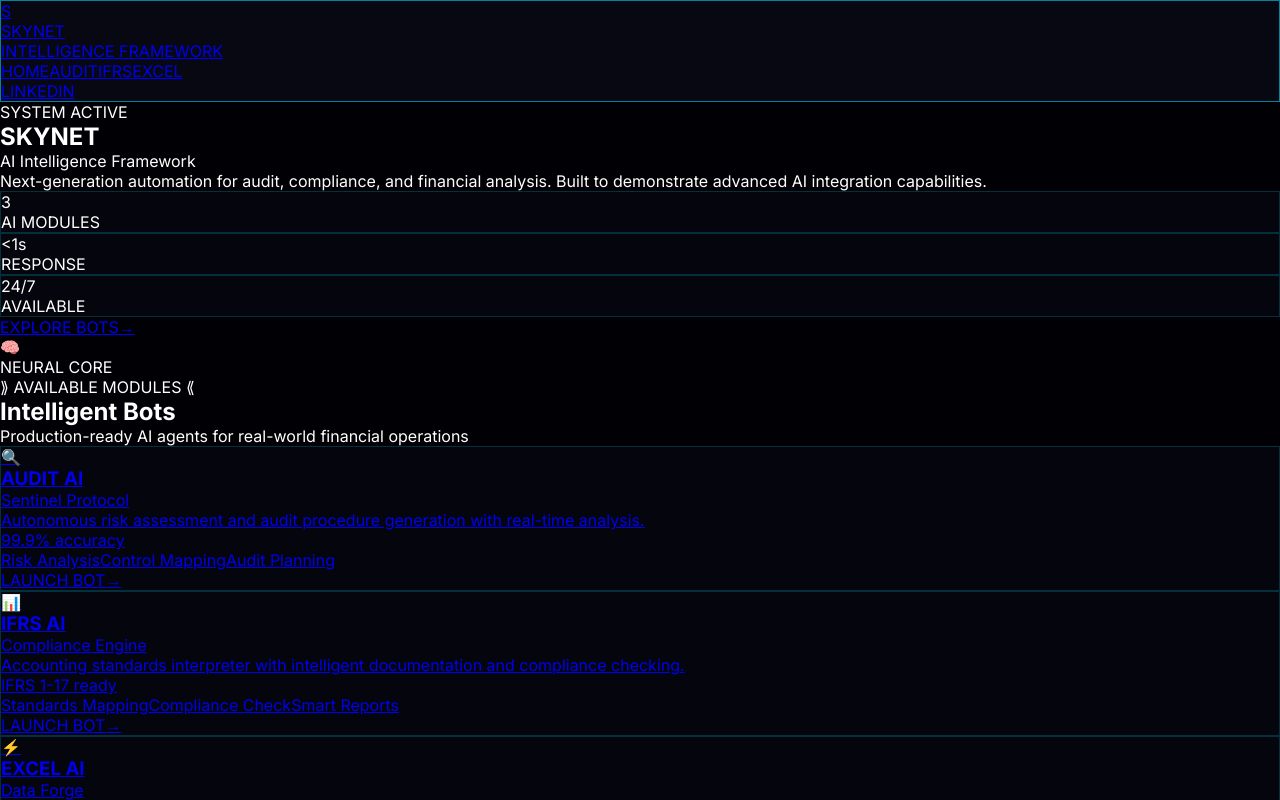
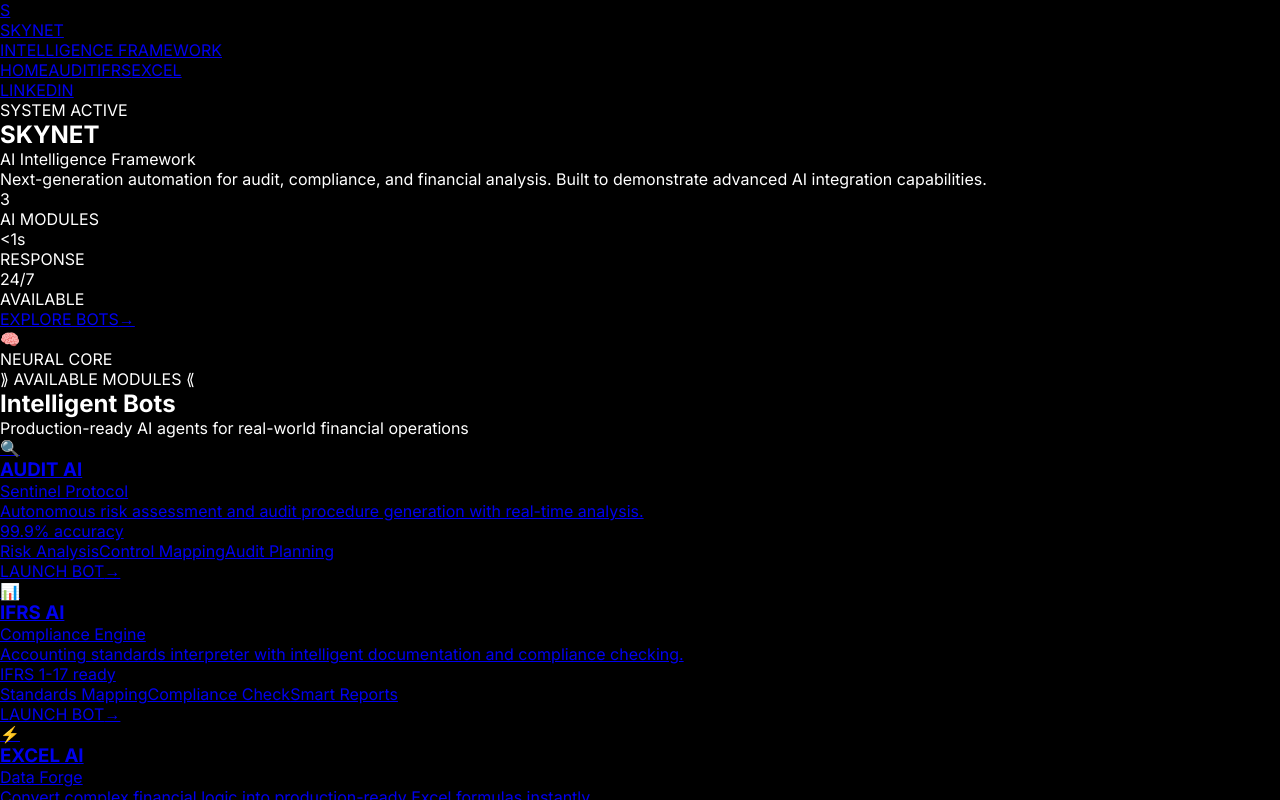
Before and after one commit to marinofecal/skynet-final, a Next.js app: page / in a window 1280 px wide. Shown: the top 800 px of the page. Built offline with nearby package versions, Linux system fonts and the light colour scheme.

Commit message:
Update globals.css

```diff
--- a/app/globals.css
+++ b/app/globals.css
@@ -16,7 +16,7 @@
 
 body {
     font-family: 'Inter', sans-serif;
-    background: #010105;
+    background: #000000;
     color: #ffffff;
 }
 
@@ -26,7 +26,7 @@
 }
 
 ::-webkit-scrollbar-track {
-    background: #111118;
+    background: #0a0a0f;
 }
 
 ::-webkit-scrollbar-thumb {
@@ -34,25 +34,30 @@
     border-radius: 10px;
 }
 
-/* Animaciones principales */
+/* Animaciones */
 @keyframes glowPulse {
-    0%, 100% { opacity: 0.4; transform: scale(1); }
-    50% { opacity: 0.8; transform: scale(1.05); }
+    0%, 100% { opacity: 0.3; transform: scale(1); }
+    50% { opacity: 0.6; transform: scale(1.1); }
 }
 
 @keyframes floatSlow {
-    0%, 100% { transform: translateY(0px); }
-    50% { transform: translateY(-20px); }
+    0%, 100% { transform: translateY(0px) rotate(0deg); }
+    50% { transform: translateY(-20px) rotate(5deg); }
 }
 
-@keyframes borderGlow {
+@keyframes borderPulse {
     0%, 100% { border-color: rgba(0, 212, 255, 0.3); box-shadow: 0 0 0px rgba(0, 212, 255, 0); }
-    50% { border-color: rgba(0, 212, 255, 0.8); box-shadow: 0 0 30px rgba(0, 212, 255, 0.2); }
+    50% { border-color: rgba(0, 212, 255, 0.9); box-shadow: 0 0 40px rgba(0, 212, 255, 0.3); }
 }
 
 @keyframes slideUp {
-    from { opacity: 0; transform: translateY(30px); }
+    from { opacity: 0; transform: translateY(50px); }
     to { opacity: 1; transform: translateY(0); }
+}
+
+@keyframes spin-slow {
+    from { transform: rotate(0deg); }
+    to { transform: rotate(360deg); }
 }
 
 .animate-glow-pulse {
@@ -63,34 +68,42 @@
     animation: floatSlow 6s ease-in-out infinite;
 }
 
-.animate-border-glow {
-    animation: borderGlow 3s ease-in-out infinite;
+.animate-border-pulse {
+    animation: borderPulse 3s ease-in-out infinite;
 }
 
 .animate-slide-up {
     animation: slideUp 0.6s ease-out forwards;
 }
 
-/* Gradientes y efectos */
-.gradient-bg {
-    background: radial-gradient(ellipse at 50% 30%, rgba(0, 212, 255, 0.15), transparent 70%);
+.animate-spin-slow {
+    animation: spin-slow 20s linear infinite;
 }
 
-.glass-premium {
-    background: rgba(8, 8, 18, 0.7);
+/* Efectos de glass */
+.glass-dark {
+    background: rgba(0, 0, 0, 0.6);
     backdrop-filter: blur(12px);
     border: 1px solid rgba(0, 212, 255, 0.2);
 }
 
-.glass-premium:hover {
-    border-color: rgba(0, 212, 255, 0.6);
-    background: rgba(10, 10, 22, 0.8);
+.glass-card {
+    background: linear-gradient(135deg, rgba(10, 10, 20, 0.8), rgba(5, 5, 10, 0.9));
+    backdrop-filter: blur(10px);
+    border: 1px solid rgba(0, 212, 255, 0.2);
+    transition: all 0.4s cubic-bezier(0.2, 0.9, 0.4, 1.1);
 }
 
-/* Grid elegante */
-.grid-elegant {
+.glass-card:hover {
+    border-color: rgba(0, 212, 255, 0.8);
+    transform: translateY(-8px);
+    box-shadow: 0 0 40px rgba(0, 212, 255, 0.2);
+}
+
+/* Grid futurista */
+.bg-grid {
     background-image:
-        linear-gradient(rgba(0, 212, 255, 0.03) 1px, transparent 1px),
-        linear-gradient(90deg, rgba(0, 212, 255, 0.03) 1px, transparent 1px);
-    background-size: 60px 60px;
+        linear-gradient(rgba(0, 212, 255, 0.05) 1px, transparent 1px),
+        linear-gradient(90deg, rgba(0, 212, 255, 0.05) 1px, transparent 1px);
+    background-size: 50px 50px;
 }
```
